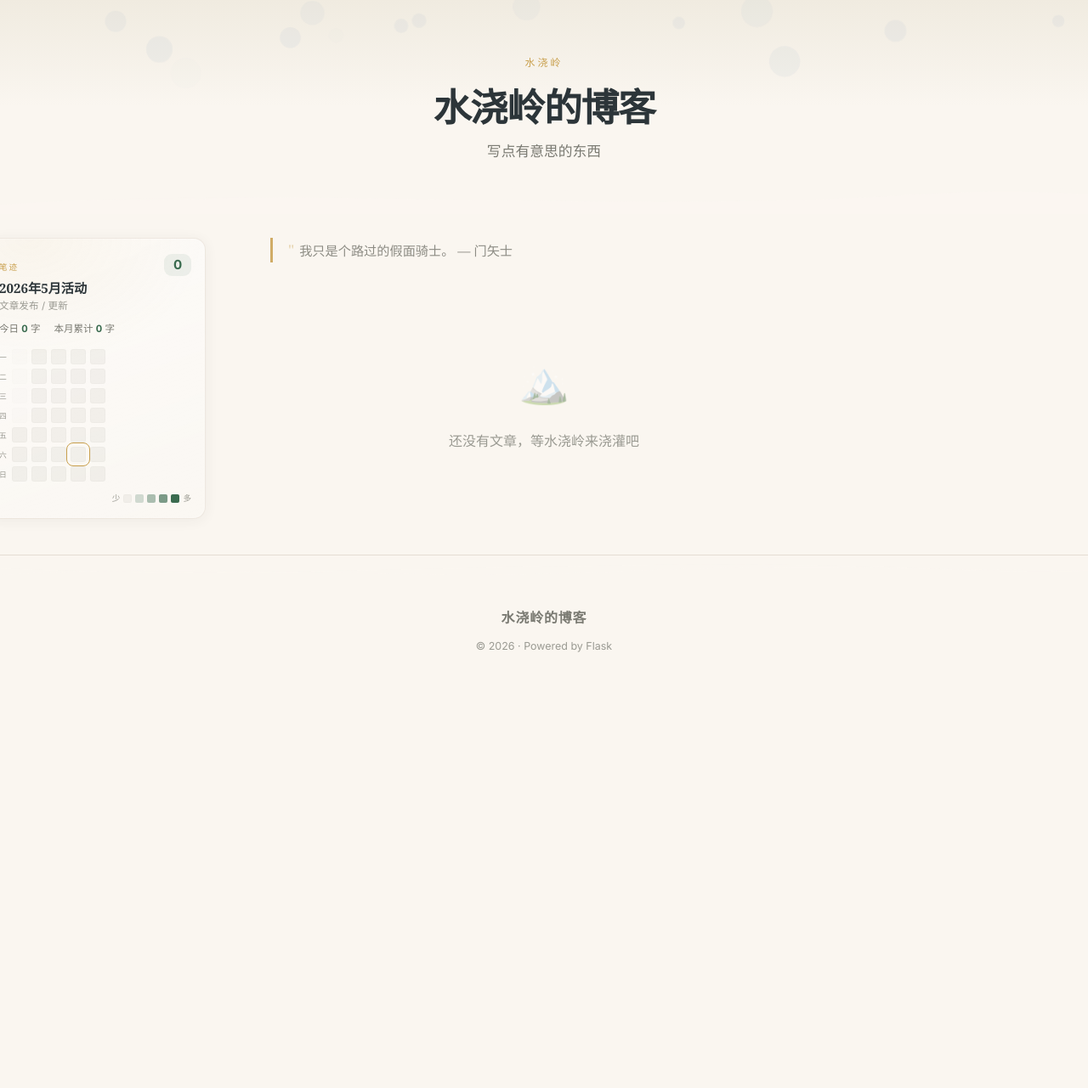
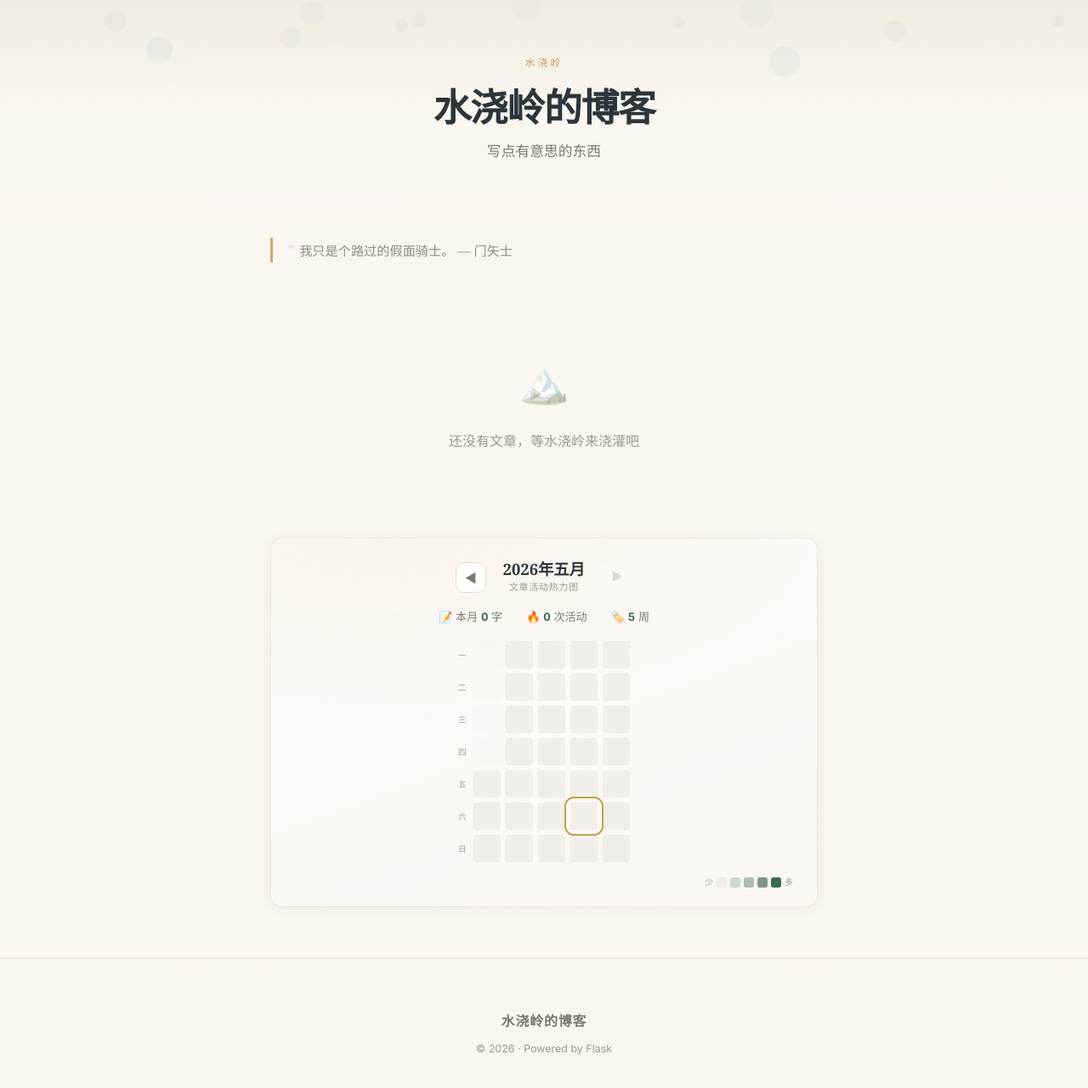
Before and after one commit to Acidmoon/blog, a Flask app: page / in a window 1280 px wide. Shown: the part 61-1342 px from the top of the page at 85% size. Before the commit the page ends 829 px from the top, so only its background shows below. Run offline with Flask 3, Linux system fonts and the light colour scheme; data that the repository does not hold is empty.

Commit message:
热力图全文宽重构：32px格子，移入主内容区，加月份◀▶切换导航

```diff
--- a/home_layout.json
+++ b/home_layout.json
@@ -10,6 +10,11 @@
         "label": "杂谈",
         "title": "胡思乱想集",
         "subtitle": "天马行空，不拘一格"
+      },
+      "见字如晤": {
+        "label": "信件",
+        "title": "见字如面",
+        "subtitle": "口述"
       }
     }
   },
@@ -24,12 +29,14 @@
     "daily_quote",
     "tag_filter",
     "article_list",
-    "pagination"
+    "pagination",
+    "activity_heatmap"
   ],
   "section_visibility": {
+    "activity_heatmap": true,
+    "article_list": true,
     "daily_quote": true,
-    "tag_filter": true,
-    "article_list": true,
-    "pagination": true
+    "pagination": true,
+    "tag_filter": true
   }
 }
--- a/routes/public.py
+++ b/routes/public.py
@@ -3,6 +3,7 @@ from datetime import datetime
 from flask import Blueprint, abort, redirect, render_template, request, send_from_directory, url_for
 
 import config
+from services.activity_heatmap import build_month_activity_heatmap
 from services.articles import get_article_meta, list_all_tags, list_published_articles, read_article_file, render_md
 from services.home_layout import load_home_layout, resolve_hero
 from services.home_modules import build_home_sections
@@ -54,9 +55,19 @@ def index():
         current_tag=tag,
         all_tags=all_tags,
     )
-    sidebar_ids = {"activity_heatmap"}
+    sidebar_ids: set[str] = set()  # activity_heatmap is now in the main content flow
     sidebar_sections = [section for section in all_home_sections if section.get("id") in sidebar_ids]
     home_sections = [section for section in all_home_sections if section.get("id") not in sidebar_ids]
+
+    # Inject heatmap year/month from query params
+    heatmap_year = request.args.get("heatmap_year", type=int)
+    heatmap_month = request.args.get("heatmap_month", type=int)
+    for section in home_sections:
+        if section.get("id") == "activity_heatmap":
+            section["context"]["activity_heatmap"] = build_month_activity_heatmap(
+                year=heatmap_year, month=heatmap_month
+            )
+            break
 
     hero = resolve_hero(layout.get("hero"), tag)
 
--- a/static/css/components/heatmap.css
+++ b/static/css/components/heatmap.css
@@ -9,7 +9,9 @@
     radial-gradient(ellipse 160% 90% at 20% 0%, rgba(201,160,78,0.07), transparent 50%),
     linear-gradient(160deg, rgba(255,255,255,0.55), rgba(255,255,255,0.22));
   box-shadow: var(--shadow-soft);
-  padding: 18px 16px 15px;
+  padding: 24px 28px 20px;
+  max-width: 740px;
+  margin: 0 auto 24px;
 }
 [data-theme="dark"] .aw {
   background:
@@ -24,52 +26,72 @@
   pointer-events: none;
 }
 
+/* ── Header with month navigation ──────────────────── */
 .aw__hd {
   display: flex;
-  justify-content: space-between;
-  align-items: flex-start;
-  gap: 8px;
-  margin-bottom: 2px;
+  align-items: center;
+  justify-content: center;
+  gap: 20px;
+  margin-bottom: 4px;
+}
+.aw__title-block {
+  text-align: center;
+}
+.aw__title {
+  display: block;
+  font-size: 1.15rem;
+  font-weight: 650;
+  line-height: 1.3;
+  color: var(--text-primary);
 }
 .aw__eyebrow {
-  color: var(--accent-secondary);
-  font-size: 0.6rem;
-  letter-spacing: 0.2em;
-  text-transform: uppercase;
-  font-weight: 500;
-}
-.aw__title {
-  margin-top: 3px;
-  font-size: 0.95rem;
-  font-weight: 650;
-  line-height: 1.25;
-  color: var(--text-primary);
-}
-.aw__badge {
-  flex-shrink: 0;
-  min-width: 32px;
-  padding: 2px 8px;
-  border-radius: 9px;
-  background: var(--tag-bg);
-  color: var(--accent-primary);
-  font-size: 0.95rem;
-  font-weight: 650;
-  text-align: center;
-  line-height: 1.4;
-}
-.aw__sub {
-  margin: 0 0 8px;
-  font-size: 0.72rem;
+  display: block;
   color: var(--text-tertiary);
-  letter-spacing: 0.01em;
+  font-size: 0.68rem;
+  letter-spacing: 0.08em;
+  margin-top: 0px;
 }
 
-/* stats */
+/* Navigation buttons */
+.aw__nav {
+  width: 36px; height: 36px;
+  border: 1px solid var(--border-light);
+  border-radius: 10px;
+  background: var(--bg-elevated);
+  color: var(--text-secondary);
+  font-size: 0.9rem;
+  cursor: pointer;
+  display: inline-flex;
+  align-items: center;
+  justify-content: center;
+  transition: all 0.18s ease;
+  flex-shrink: 0;
+}
+.aw__nav:hover {
+  background: var(--accent-primary);
+  color: #fff;
+  border-color: var(--accent-primary);
+  transform: scale(1.08);
+}
+.aw__nav--disabled {
+  width: 36px; height: 36px;
+  border: 1px solid transparent;
+  border-radius: 10px;
+  color: var(--text-tertiary);
+  opacity: 0.3;
+  display: inline-flex;
+  align-items: center;
+  justify-content: center;
+  flex-shrink: 0;
+}
+
+/* ── Stats row ──────────────────────────────────────── */
 .aw__stats {
   display: flex;
-  gap: 16px;
-  margin-bottom: 13px;
-  font-size: 0.72rem;
+  justify-content: center;
+  gap: 28px;
+  margin: 14px 0 18px;
+  font-size: 0.82rem;
   color: var(--text-secondary);
 }
 .aw__stat strong {
@@ -78,38 +100,39 @@
   font-variant-numeric: tabular-nums;
 }
 
-/* grid */
+/* ── Calendar grid ──────────────────────────────────── */
 .aw__grid {
   display: flex;
-  gap: 6px;
+  gap: 8px;
   align-items: flex-start;
+  justify-content: center;
 }
 .aw__days {
   display: grid;
-  grid-template-rows: repeat(7, 18px);
-  gap: 5px;
+  grid-template-rows: repeat(7, 32px);
+  gap: 6px;
   padding-top: 1px;
   color: var(--text-tertiary);
-  font-size: 0.55rem;
-  line-height: 18px;
+  font-size: 0.6rem;
+  line-height: 32px;
   letter-spacing: 0.02em;
 }
 .aw__weeks {
   display: flex;
-  gap: 5px;
+  gap: 6px;
   padding-bottom: 1px;
 }
 .aw__wk {
   display: grid;
-  grid-template-rows: repeat(7, 18px);
-  gap: 5px;
+  grid-template-rows: repeat(7, 32px);
+  gap: 6px;
 }
 
-/* day cell */
+/* ── Day cell ──────────────────────────────────────── */
 .aw__d {
   display: block;
-  width: 18px; height: 18px;
-  border-radius: 3px;
+  width: 32px; height: 32px;
+  border-radius: 4px;
   background: rgba(122,122,114,0.10);
   border: 1px solid transparent;
   cursor: help;
@@ -144,10 +166,10 @@
 
 .aw__d--off { opacity: 0.22; }
 .aw__d--now {
-  outline: 1.5px solid var(--accent-secondary);
-  outline-offset: 4px;
+  outline: 2px solid var(--accent-secondary);
+  outline-offset: 5px;
 }
-/* level colours */
+/* Level colours */
 .aw__d.lv0  { background: rgba(122,122,114,0.08);  border-color: rgba(122,122,114,0.04); }
 .aw__d.lv1  { background: rgba(58,107,79,0.22); }
 .aw__d.lv2  { background: rgba(58,107,79,0.42); }
@@ -159,20 +181,20 @@
 [data-theme="dark"] .aw__d.lv3 { background: rgba(74,140,106,0.72); }
 [data-theme="dark"] .aw__d.lv4 { background: #67b985; }
 
-/* legend */
+/* ── Legend ────────────────────────────────────────── */
 .aw__leg {
   display: flex;
   justify-content: flex-end;
   align-items: center;
   gap: 4px;
-  margin-top: 11px;
+  margin-top: 14px;
   color: var(--text-tertiary);
-  font-size: 0.6rem;
+  font-size: 0.62rem;
 }
 .aw__leg i {
   display: inline-block;
-  width: 10px; height: 10px;
-  border-radius: 2px;
+  width: 12px; height: 12px;
+  border-radius: 3px;
 }
 .aw__leg .lv0 { background: rgba(122,122,114,0.08);  border: 1px solid rgba(122,122,114,0.04); }
 .aw__leg .lv1 { background: rgba(58,107,79,0.22); }
--- a/templates/home_sections/activity_heatmap.html
+++ b/templates/home_sections/activity_heatmap.html
@@ -1,16 +1,28 @@
-<section class="aw" aria-label="{{ activity_heatmap.title }}">
+<section class="aw" aria-label="月度活动热力图"
+         data-aw-year="{{ activity_heatmap.year }}"
+         data-aw-month="{{ activity_heatmap.month }}"
+         data-aw-prev="{{ activity_heatmap.prev_year }}-{{ activity_heatmap.prev_month }}"
+         data-aw-next="{{ activity_heatmap.next_year }}-{{ activity_heatmap.next_month }}"
+         data-aw-hasnext="{{ '1' if activity_heatmap.has_next else '0' }}">
   <header class="aw__hd">
-    <div>
-      <span class="aw__eyebrow">笔迹</span>
-      <h2 class="aw__title serif">{{ activity_heatmap.title }}</h2>
+    <button class="aw__nav aw__nav--prev" aria-label="上个月"
+            onclick="awNavMonth('{{ activity_heatmap.prev_year }}','{{ activity_heatmap.prev_month }}')">◀</button>
+    <div class="aw__title-block">
+      <span class="aw__title serif">{{ activity_heatmap.year }}年{{ activity_heatmap.month_display }}</span>
+      <span class="aw__eyebrow">文章活动热力图</span>
     </div>
-    <b class="aw__badge" aria-label="本月共 {{ activity_heatmap.total }} 次活动">{{ activity_heatmap.total }}</b>
+    {% if activity_heatmap.has_next %}
+    <button class="aw__nav aw__nav--next" aria-label="下个月"
+            onclick="awNavMonth('{{ activity_heatmap.next_year }}','{{ activity_heatmap.next_month }}')">▶</button>
+    {% else %}
+    <span class="aw__nav aw__nav--disabled">▶</span>
+    {% endif %}
   </header>
-  <p class="aw__sub">{{ activity_heatmap.subtitle }}</p>
 
-  <div class="aw__stats" aria-label="字数统计">
-    <span class="aw__stat">今日 <strong>{{ activity_heatmap.today_words }}</strong> 字</span>
-    <span class="aw__stat">本月累计 <strong>{{ activity_heatmap.total_words }}</strong> 字</span>
+  <div class="aw__stats">
+    <span class="aw__stat">📝 本月 <strong>{{ activity_heatmap.total_words }}</strong> 字</span>
+    <span class="aw__stat">🔥 <strong>{{ activity_heatmap.total }}</strong> 次活动</span>
+    <span class="aw__stat">🏷️ <strong>{{ activity_heatmap.week_count }}</strong> 周</span>
   </div>
 
   <div class="aw__grid">
@@ -37,3 +49,12 @@
     <span>多</span>
   </div>
 </section>
+
+<script>
+function awNavMonth(year, month) {
+  var u = new URL(location.href);
+  u.searchParams.set('heatmap_year', year);
+  u.searchParams.set('heatmap_month', month);
+  location.href = u.toString();
+}
+</script>
--- a/templates/index.html
+++ b/templates/index.html
@@ -41,7 +41,8 @@
               total_pages=section.context.total_pages,
               current_tag=section.context.current_tag,
               all_tags=section.context.all_tags,
-              daily_quote=section.context.daily_quote %}
+              daily_quote=section.context.daily_quote,
+              activity_heatmap=section.context.activity_heatmap %}
         {% include section.template %}
       {% endwith %}
     {% endfor %}
```
Also changed, not shown: other parts of static/css/components/heatmap.css (+15 -11 lines), services/activity_heatmap.py (+44 -9 lines).
